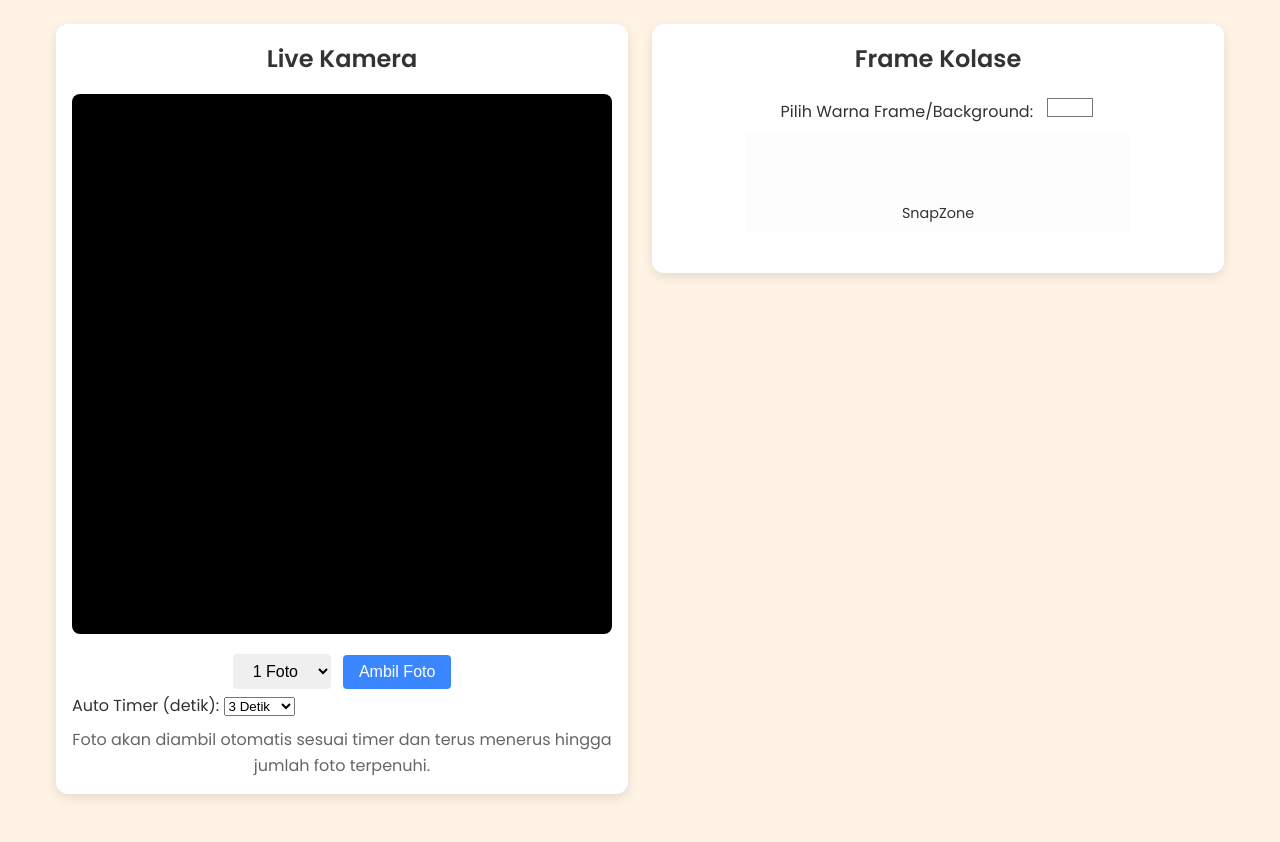
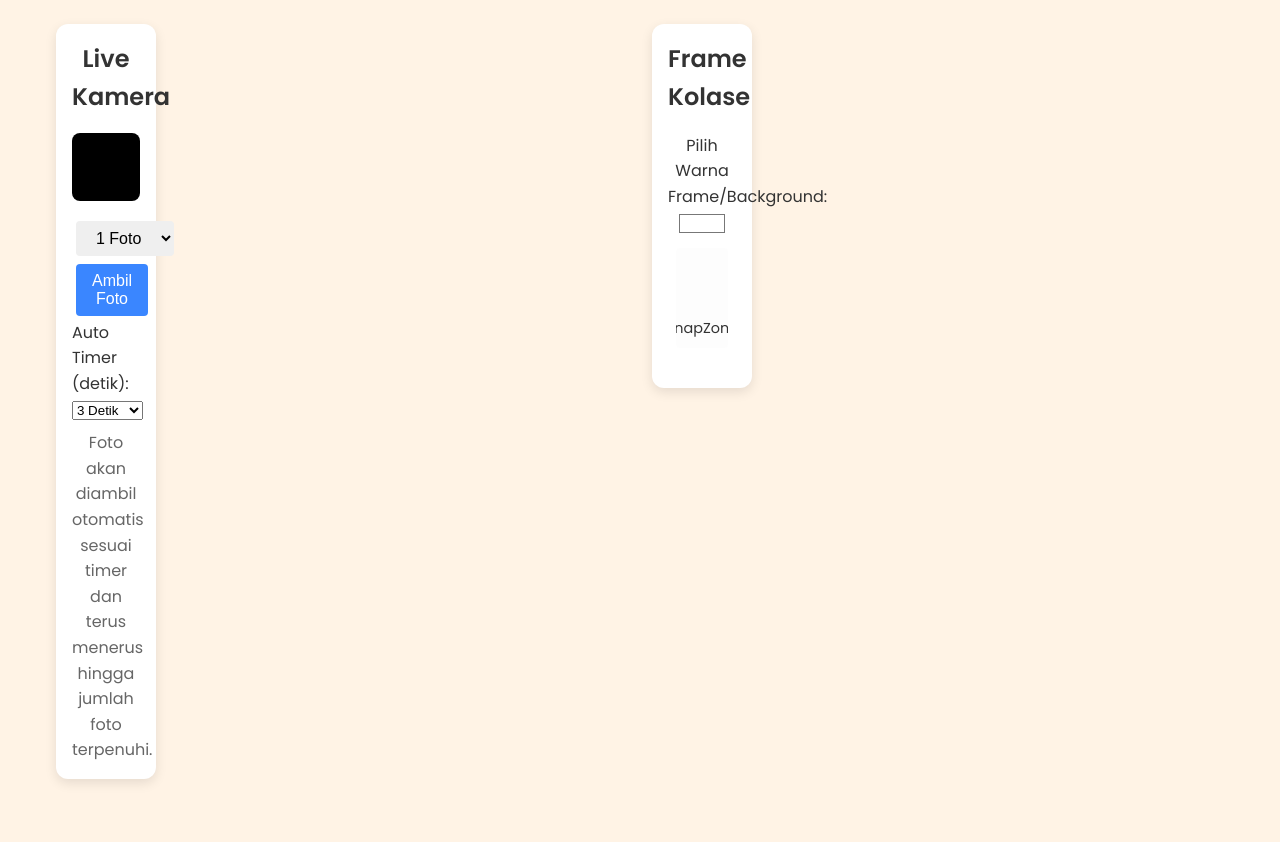
Before and after one commit to septiawanhadi/photobooth, a PHP site: page /photo.html in a window 1280 px wide. Shown: the part 86-928 px from the top of the page. After the commit the page ends 869 px from the top, so only its background shows below. Run offline with PHP 8.4, Linux system fonts and the light colour scheme.

Commit message:
Update style.css

```diff
--- a/style.css
+++ b/style.css
@@ -125,6 +125,7 @@ a:hover{
   border-radius: 12px;
   box-shadow: 0 4px 12px rgba(0,0,0,0.1);
   margin-bottom: 24px;
+  max-width : 100px;
 }
 .card h2 {
   text-align: center;
```
